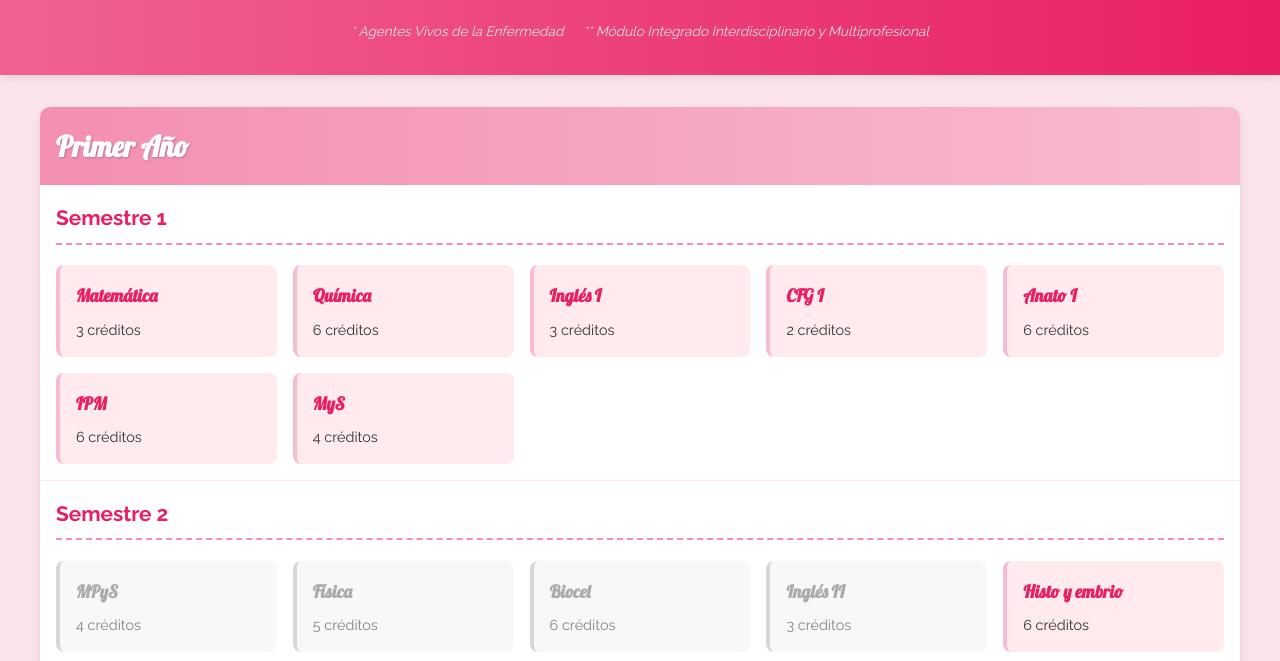
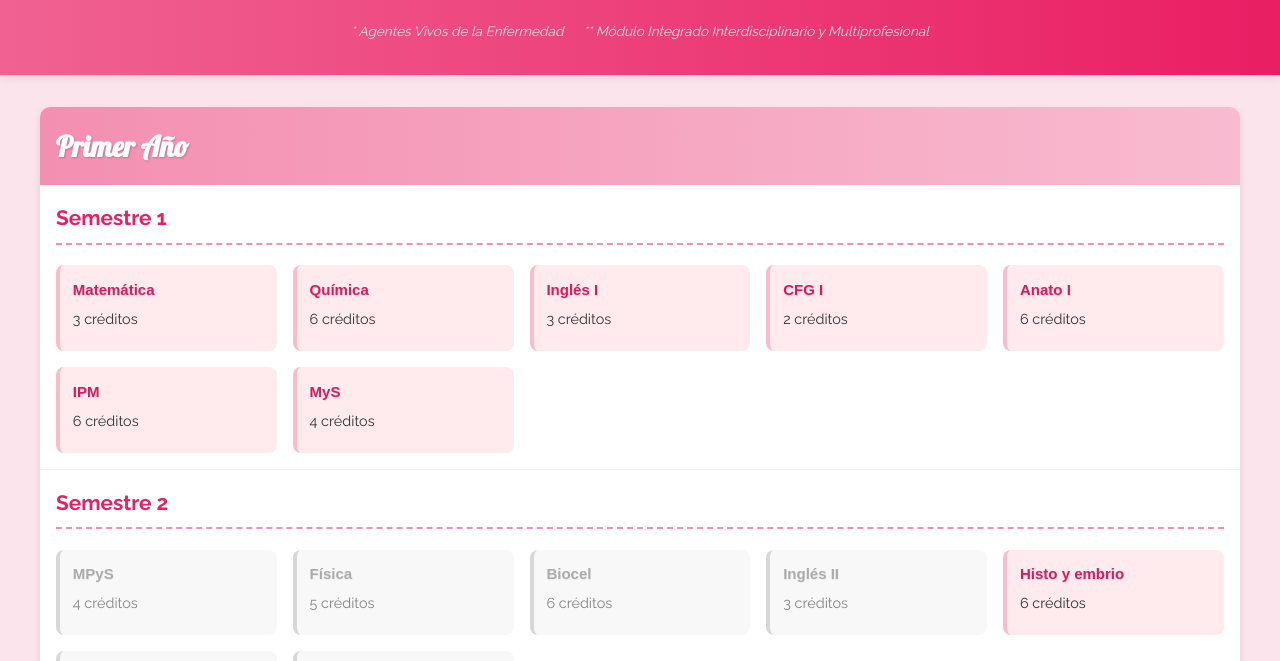
Before and after one commit to ferxxaa29/Malla--Medi, a plain HTML site: page index.html in a window 1280 px wide. Shown: the part 125-786 px from the top of the page. Drawn offline with Linux system fonts and the light colour scheme.

Commit message:
Update style.css

```diff
--- a/style.css
+++ b/style.css
@@ -8,6 +8,8 @@
     --magenta-oscuro: #e91e63;
     --texto-oscuro: #333;
 }
+
+@import url('https://fonts.googleapis.com/css2?family=Englebert&family=Lobster&family=Raleway:wght@400;500;600;700&display=swap');
 
 body {
     font-family: 'Raleway', sans-serif;
@@ -110,24 +112,26 @@ h1 {
 .ramo {
     background-color: var(--rosa-claro);
     border-radius: 8px;
-    padding: 1rem;
+    padding: 0.8rem;
     cursor: pointer;
     transition: all 0.3s ease;
     border-left: 4px solid var(--magenta-medio);
     position: relative;
     overflow: hidden;
+    min-height: 60px;
 }
 
 .ramo:hover {
-    transform: translateY(-3px);
-    box-shadow: 0 4px 8px rgba(0, 0, 0, 0.1);
+    transform: translateY(-2px);
+    box-shadow: 0 2px 5px rgba(0, 0, 0, 0.1);
 }
 
 .ramo h4 {
-    font-family: 'Lobster', cursive;
-    margin: 0 0 0.5rem 0;
-    color: var(--magenta-oscuro);
-    font-size: 1.1rem;
+    font-family: 'Englebert', sans-serif;
+    margin: 0 0 0.3rem 0;
+    color: #d81b60;
+    font-size: 15px;
+    text-shadow: 0.5px 0.5px 1px rgba(0,0,0,0.1);
 }
 
 .ramo p {
@@ -195,7 +199,6 @@ h1 {
     }
 }
 
-/* Efecto de onda al hacer clic */
 @keyframes onda {
     0% {
         transform: scale(1);
```
